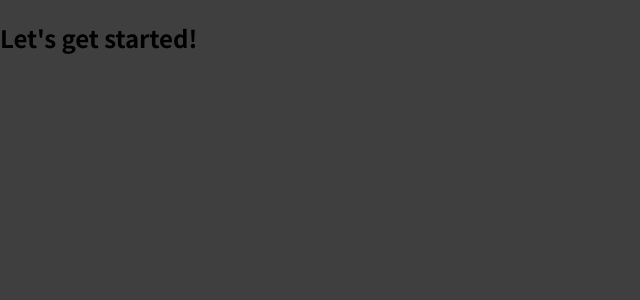
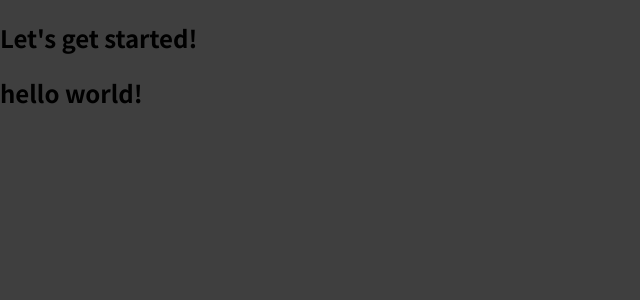
Before and after one commit to morteza-shahrabi-farahani/react-course, a JavaScript app in the folder first-prject/: page / in a window 1280 px wide. Shown: the top 300 px of the page, without its empty margins (0-640 px from the left). Built offline with nearby package versions, Linux system fonts and the light colour scheme.

Commit message:
first changes

```diff
--- a/first-prject/src/App.js
+++ b/first-prject/src/App.js
@@ -1,7 +1,10 @@
+import ExpenseItem from "./components/ExpenseItem";
+
 function App() {
   return (
     <div>
       <h2>Let's get started!</h2>
+      <ExpenseItem></ExpenseItem>
     </div>
   );
 }
--- /dev/null
+++ b/first-prject/src/components/ExpenseItem.js
@@ -0,0 +1,5 @@
+function ExpenseItem() {
+  return <h2>hello world!</h2>;
+}
+
+export default ExpenseItem;
```
Also changed, not shown: 1 other file (tests, documents, lock files or other folders).
